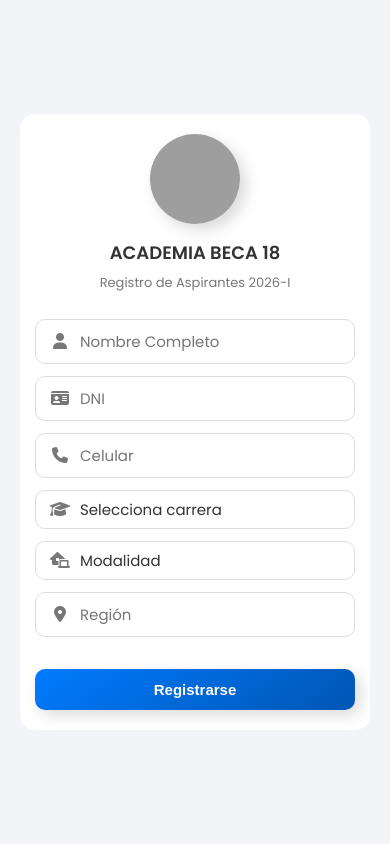
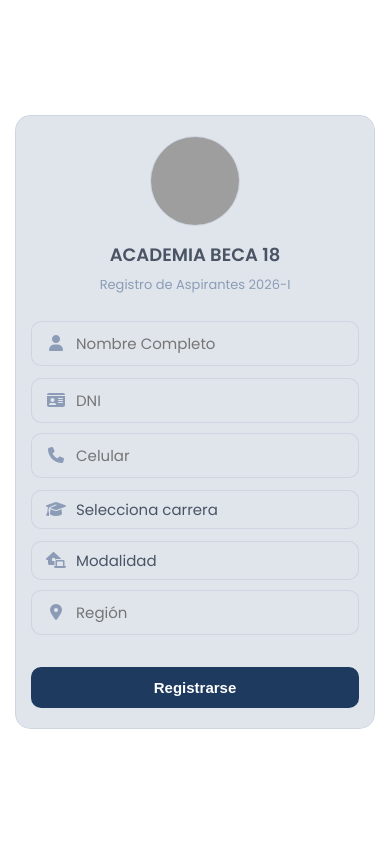
Before and after one commit to udepservicio/academia, a Flask app: page /registro in a window 390 px wide. Run offline with Flask 3, Linux system fonts and the light colour scheme; grey boxes are pictures that could not be loaded.

Commit message:
Update registro.html

```diff
--- a/templates/registro.html
+++ b/templates/registro.html
@@ -10,13 +10,13 @@
     <script src="https://cdn.jsdelivr.net/npm/canvas-confetti@1.9.2/dist/confetti.browser.min.js"></script>
     <style>
         :root {
-            --base-color: #f2f4f8;
-            --card-color: #ffffff;
-            --shadow-dark: rgba(0,0,0,0.15);
-            --shadow-light: rgba(255,255,255,0.9);
-            --text-primary: #333;
-            --text-secondary: #777;
-            --accent: #007bff;
+            --base-color: #d1d9e6;
+            --card-color: #e0e5ec;
+            --shadow-dark: #a3b1c6;
+            --shadow-light: #ffffff;
+            --text-primary: #4a5464;
+            --text-secondary: #8c9cb6;
+            --accent: #1E3A5F;
             --success: #28a745;
         }
 
@@ -27,7 +27,8 @@
         }
 
         body {
-            background-color: var(--base-color);
+            background: url("/static/fo.jpg") no-repeat center center fixed;
+            background-size: cover;
             font-family: 'Poppins', sans-serif;
             display: flex;
             justify-content: center;
@@ -44,19 +45,18 @@
             width: 100%;
             max-width: 1000px;
             border-radius: 30px;
-            box-shadow: 10px 10px 25px var(--shadow-dark), -5px -5px 15px var(--shadow-light);
             overflow: hidden;
-            background: var(--card-color);
         }
 
         .info-panel {
             flex: 1;
-            background: linear-gradient(145deg, var(--accent), #0056b3);
+            background: linear-gradient(145deg, var(--accent), #0d2b4d);
             color: white;
             padding: 40px;
-            display: none; /* Oculto en móviles */
+            display: none;
             flex-direction: column;
             justify-content: center;
+            border-radius: 30px 0 0 30px;
         }
 
         .info-panel h2 {
@@ -77,6 +77,11 @@
 
         .benefits-list li {
             margin-bottom: 10px;
+            list-style-type: none;
+        }
+
+        .benefits-list li i {
+            margin-right: 8px;
         }
 
         .info-image {
@@ -88,11 +93,13 @@
 
         .card {
             background-color: var(--card-color);
-            padding: 40px;
+            padding: 30px;
             text-align: center;
             width: 100%;
             position: relative;
             z-index: 1;
+            border-radius: 30px;
+            border: 1px solid rgba(163, 177, 198, 0.3);
         }
 
         .logo-section {
@@ -104,11 +111,11 @@
             height: 90px;
             margin: 0 auto 15px;
             border-radius: 50%;
-            box-shadow: 6px 6px 15px var(--shadow-dark);
             display: flex;
             justify-content: center;
             align-items: center;
             overflow: hidden;
+            border: 1px solid rgba(163, 177, 198, 0.3);
         }
 
         .logo img {
@@ -146,7 +153,7 @@
             background-color: var(--card-color);
             border-radius: 18px;
             padding: 12px 20px;
-            border: 1px solid #ddd;
+            border: 1px solid rgba(163, 177, 198, 0.3);
             height: 100%;
         }
 
@@ -172,7 +179,7 @@
         }
 
         .register-btn {
-            background: linear-gradient(145deg, #007bff, #0056b3);
+            background-color: var(--accent);
             color: white;
             border: none;
             padding: 15px 30px;
@@ -181,13 +188,12 @@
             font-weight: 600;
             cursor: pointer;
             width: 100%;
-            box-shadow: 5px 5px 15px var(--shadow-dark);
             transition: all 0.3s ease;
             margin-top: 20px;
         }
 
         .register-btn:hover {
-            transform: translateY(-2px);
+            opacity: 0.9;
         }
 
         /* Pantalla de éxito */
@@ -231,7 +237,7 @@
         }
 
         .whatsapp-btn:hover {
-            transform: translateY(-2px);
+            opacity: 0.9;
         }
 
         .back-btn {
@@ -247,6 +253,10 @@
             transition: all 0.3s ease;
         }
 
+        .back-btn:hover {
+            opacity: 0.9;
+        }
+
         /* Responsive */
         @media (min-width: 768px) {
             .info-panel {
@@ -254,43 +264,72 @@
             }
             .container {
                 flex-direction: row;
+                box-shadow: none;
             }
             .card {
                 flex: 1.2;
                 padding: 40px;
+                border-radius: 0 30px 30px 0;
             }
         }
 
         @media (max-width: 767px) {
+            body {
+                padding: 15px;
+                background: url("https://www.udep.edu.pe/dircom/wp-content/uploads/sites/20/2023/03/favicon-udep.jpg") no-repeat center center fixed;
+                background-size: cover;
+            }
+
             .container {
                 flex-direction: column;
                 border-radius: 15px;
-                box-shadow: none;
             }
+
             .card {
                 padding: 20px 15px;
-                box-shadow: 0 4px 12px rgba(0,0,0,0.08);
-                border-radius: 12px;
+                border-radius: 15px;
             }
+
             .form-row {
-                flex-direction: column;
+                flex-direction: row;
+                flex-wrap: wrap;
                 gap: 12px;
                 margin-bottom: 12px;
             }
+
+            .form-group {
+                flex: 1 0 calc(50% - 12px);
+                min-width: 0;
+            }
+
             .input-group {
                 padding: 10px 14px;
                 border-radius: 10px;
             }
+
             .register-btn {
                 border-radius: 10px;
                 padding: 12px;
                 font-size: 15px;
             }
+
             .logo-section h2 {
                 font-size: 18px;
             }
+
             .logo-section p {
                 font-size: 13px;
+            }
+        }
+
+        @media (max-width: 480px) {
+            .form-group {
+                flex: 1 0 100%;
+            }
+
+            .form-row {
+                flex-direction: column;
+                gap: 10px;
             }
         }
     </style>
```
